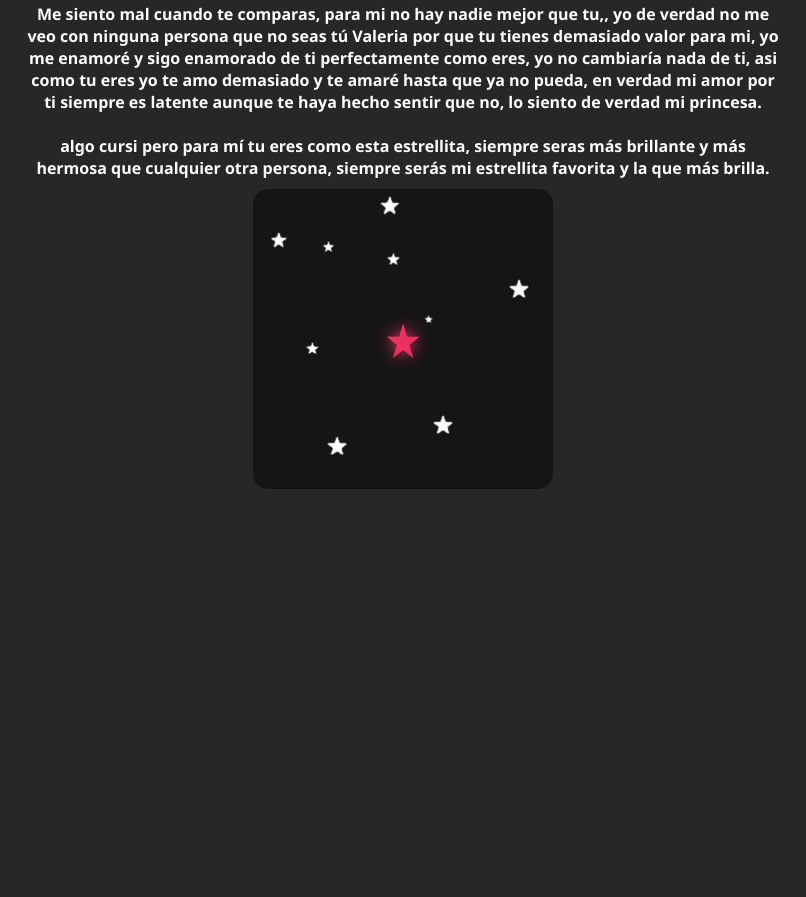
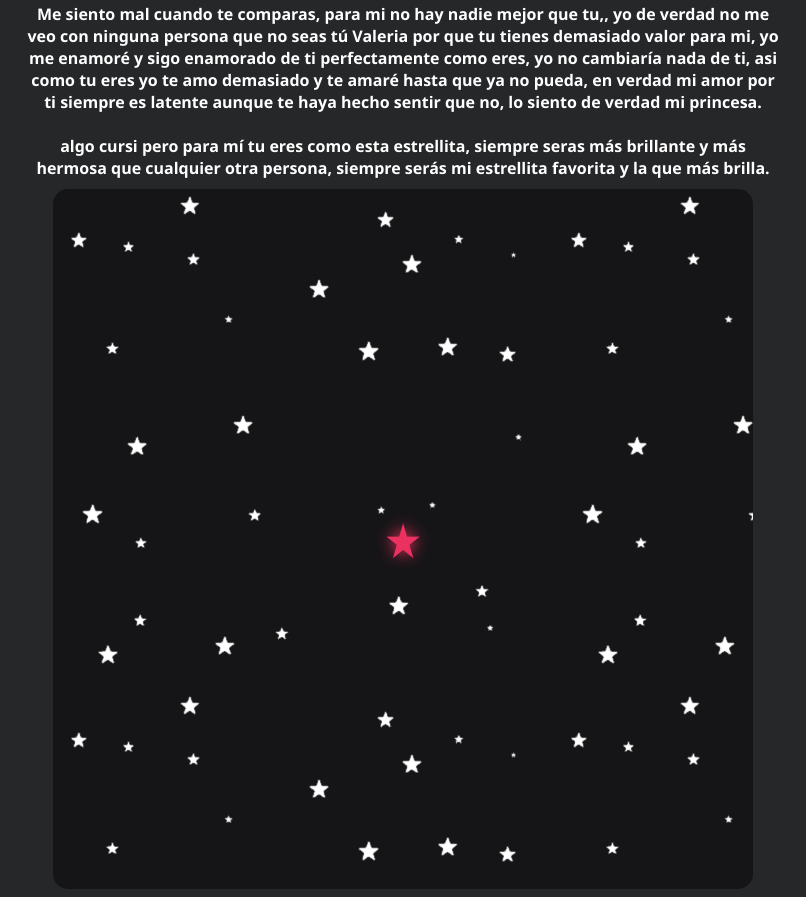
Before and after one commit to jssr404/valeria, a plain HTML site: page index.html in a window 1280 px wide. Shown: the part 1437-2334 px from the top of the page, without its empty margins (237-1043 px from the left). Before the commit the page ends 1934 px from the top, so only its background shows below. Drawn offline with Linux system fonts and the light colour scheme.

Commit message:
Update style.css

```diff
--- a/style.css
+++ b/style.css
@@ -77,6 +77,6 @@ html
 	object-fit:cover;
 	background-color: rgb(21, 21, 23);
 	background-image: url(val/st.png);
-	width: 300px;
-	height: 300px;
+	width: 700px;
+	height: 700px;
 }
```
